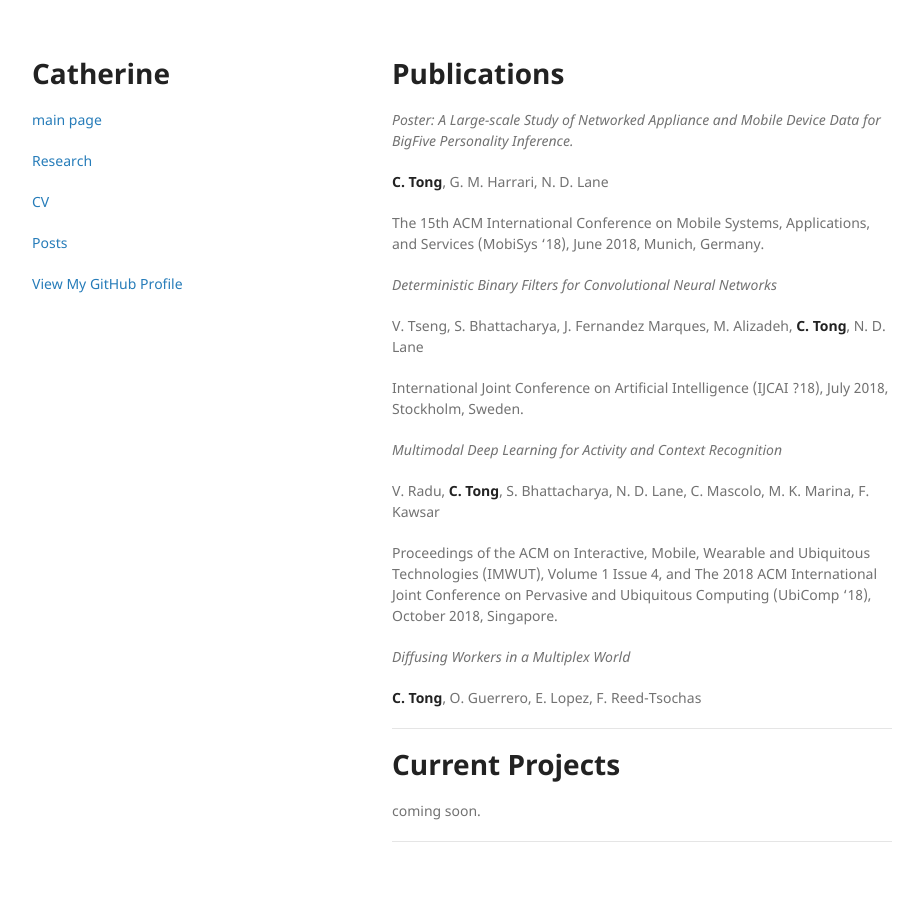
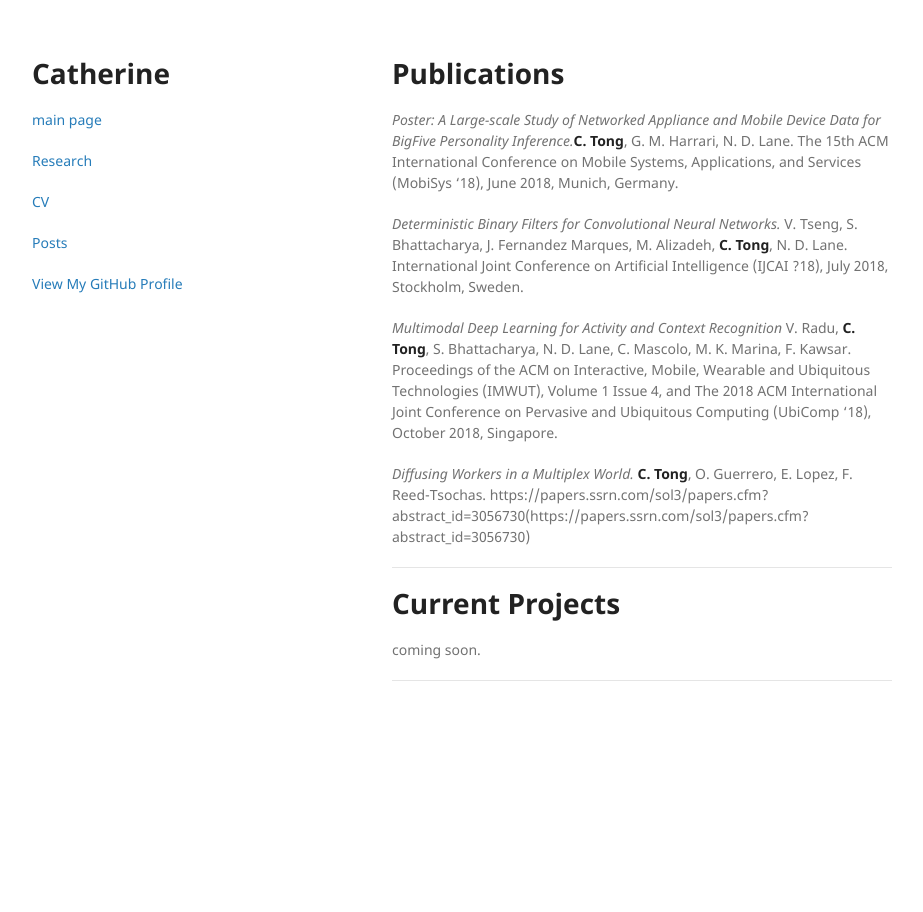
Before and after one commit to egctong/egctong.github.io, a Jekyll site: the page built from research/research_index.md, in a window 1280 px wide. Shown: the whole page, without its empty margins (178-1101 px from the left). Built offline with Jekyll 4.4.1, drawn with Linux system fonts in a browser that asks for light colours; our own code applies the rules of GitHub Pages for plain Markdown files; some of the changed lines change nothing that is shown.

Commit message:
updated research page

```diff
--- a/research/research_index.md
+++ b/research/research_index.md
@@ -5,32 +5,15 @@ layout: default
 # [](#nn)Publications
 
 *Poster: A Large-scale Study of Networked Appliance and Mobile Device Data for BigFive
-Personality Inference.*
-
-__C. Tong__, G. M. Harrari, N. D. Lane
-
-The 15th ACM International Conference on Mobile Systems, Applications, and Services
+Personality Inference.*__C. Tong__, G. M. Harrari, N. D. Lane. The 15th ACM International Conference on Mobile Systems, Applications, and Services
 (MobiSys '18), June 2018, Munich, Germany.
 
-*Deterministic Binary Filters for Convolutional Neural Networks*
-
-V. Tseng, S. Bhattacharya, J. Fernandez Marques, M. Alizadeh, __C. Tong__, N. D. Lane
-
-International Joint Conference on Artificial Intelligence (IJCAI ?18), July 2018, Stockholm,
+*Deterministic Binary Filters for Convolutional Neural Networks.* V. Tseng, S. Bhattacharya, J. Fernandez Marques, M. Alizadeh, __C. Tong__, N. D. Lane. International Joint Conference on Artificial Intelligence (IJCAI ?18), July 2018, Stockholm,
 Sweden.
 
-*Multimodal Deep Learning for Activity and Context Recognition*
+*Multimodal Deep Learning for Activity and Context Recognition* V. Radu, __C. Tong__, S. Bhattacharya, N. D. Lane, C. Mascolo, M. K. Marina, F. Kawsar. Proceedings of the ACM on Interactive, Mobile, Wearable and Ubiquitous Technologies (IMWUT), Volume 1 Issue 4, and The 2018 ACM International Joint Conference on Pervasive and Ubiquitous Computing (UbiComp '18), October 2018, Singapore.
 
-V. Radu, __C. Tong__, S. Bhattacharya, N. D. Lane, C. Mascolo, M. K. Marina, F. Kawsar
-
-Proceedings of the ACM on Interactive, Mobile, Wearable and Ubiquitous Technologies
-(IMWUT), Volume 1 Issue 4, and The 2018 ACM International Joint Conference on
-Pervasive and Ubiquitous Computing (UbiComp '18), October 2018, Singapore.
-
-*Diffusing Workers in a Multiplex World*
-
-__C. Tong__, O. Guerrero, E. Lopez, F. Reed-Tsochas
-
+*Diffusing Workers in a Multiplex World.* __C. Tong__, O. Guerrero, E. Lopez, F. Reed-Tsochas. https://papers.ssrn.com/sol3/papers.cfm?abstract_id=3056730(https://papers.ssrn.com/sol3/papers.cfm?abstract_id=3056730)
 
 
 
```
